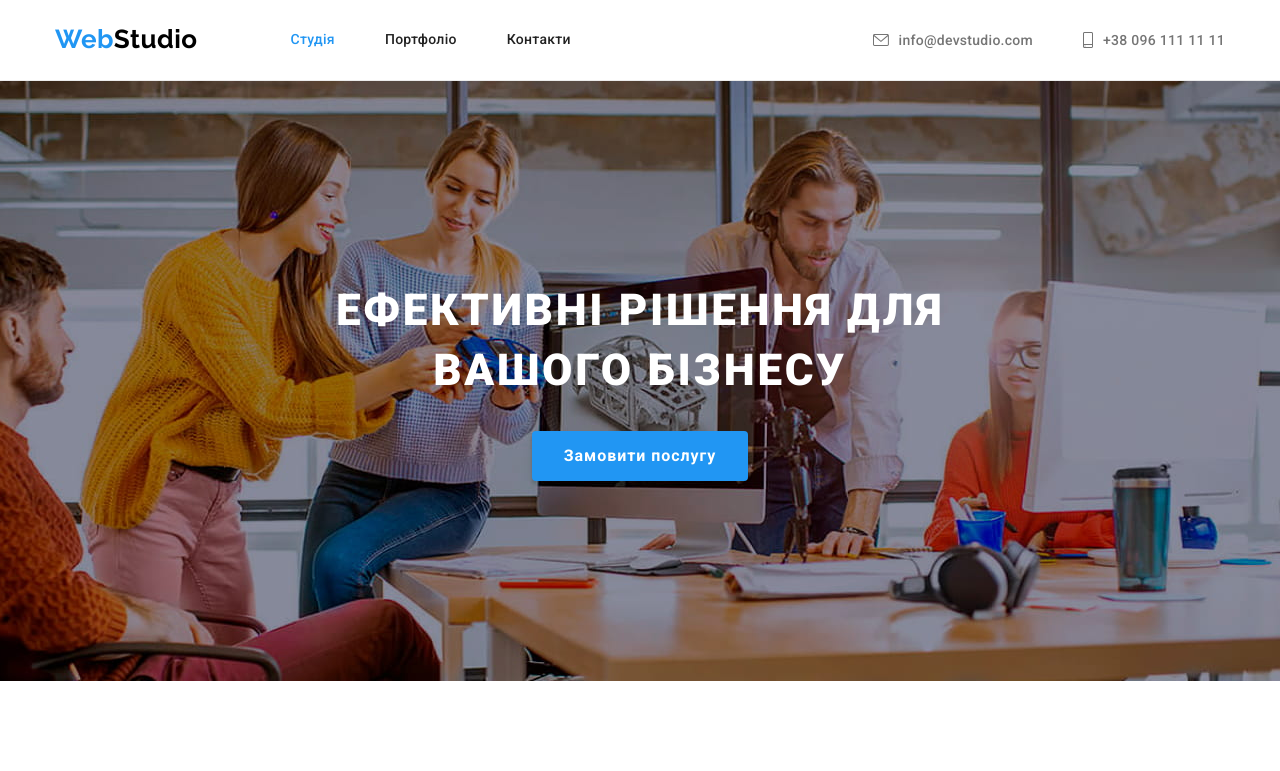
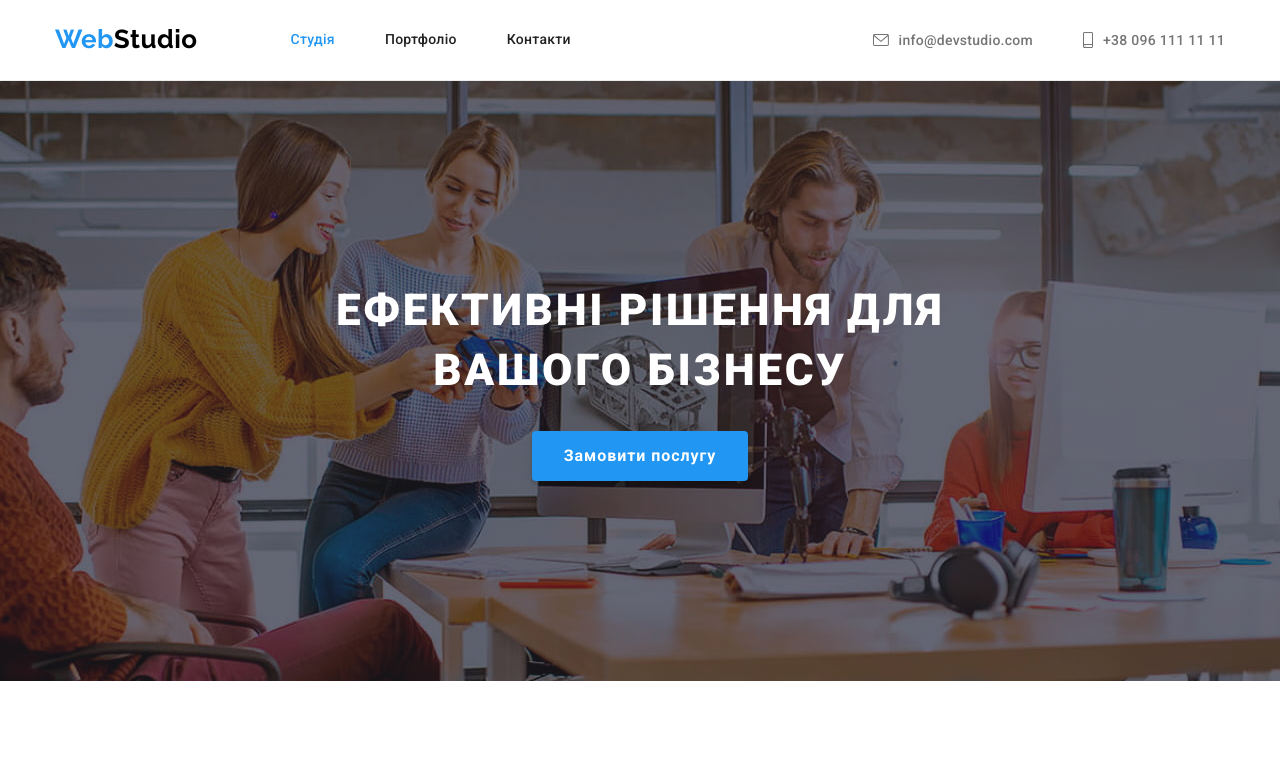
Before and after one commit to ViktoriiaYuziuk/goit-markup-hw-04, a plain HTML site: page index.html in a window 1280 px wide. Shown: the top 771 px of the page. Drawn offline with nearby package versions, Linux system fonts and the light colour scheme.

Commit message:
лінійний градієнт для фонового зображення

```diff
--- a/css/styles.css
+++ b/css/styles.css
@@ -179,13 +179,6 @@ body {
     fill: currentColor;
 }
 
-/* .envelope-icon:hover,
-.envelope-icon:focus,
-.smartphone-icon:hover,
-.smartphone-icon:focus {
-    fill: currentColor;
-} */
-
 
 /* Герой -----------------------------------------------------------------------------------------------------------------------*/
 
@@ -197,7 +190,7 @@ body {
     margin: 0 auto;
 
     background-color: var(--secondary-bcg-color);
-    background-image: url(../images/bcgimage.jpg);
+    background: linear-gradient(rgba(47, 48, 58, 0.4), rgba(47, 48, 58, 0.4)), url(../images/bcgimage.jpg);
     background-repeat: no-repeat;
     background-position: center;
     background-size: cover;
```
Also changed, not shown: images/overlay.png (added).
